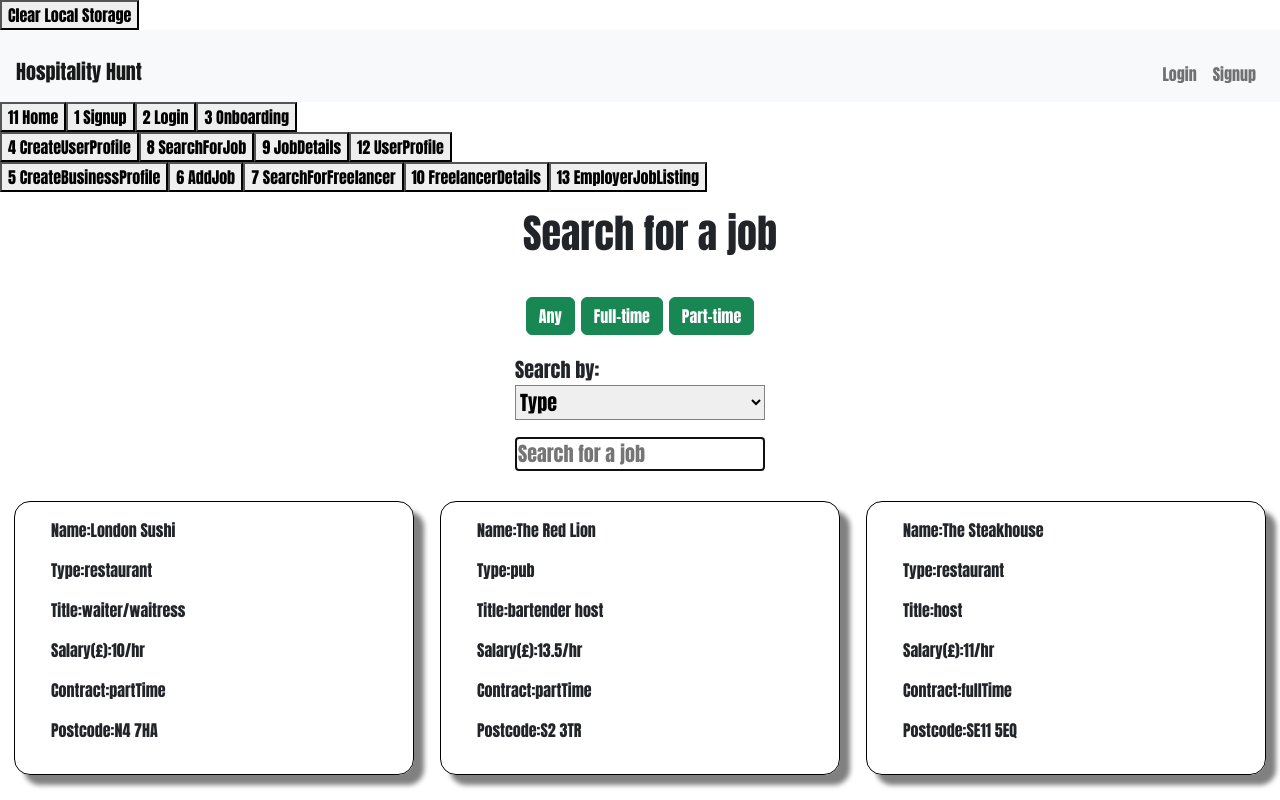
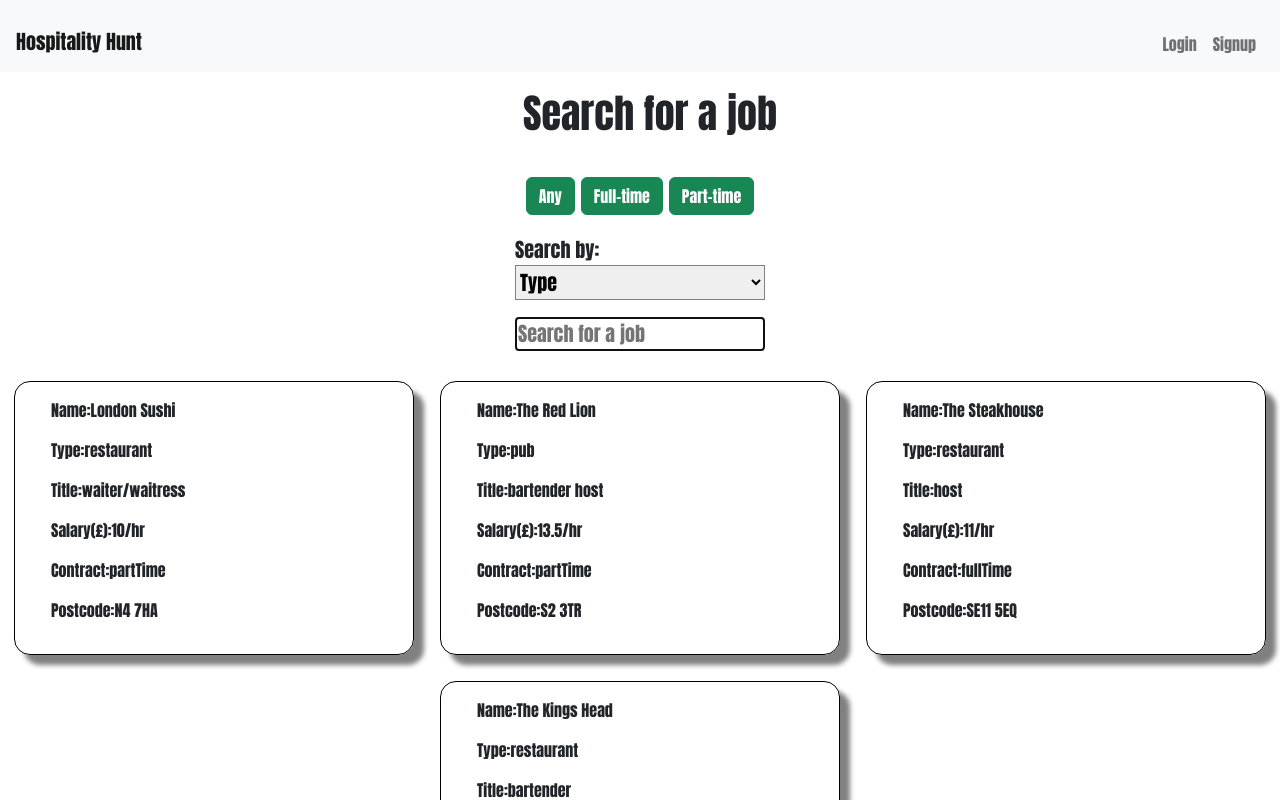
Before and after one commit to russell-gh/hospitality-hunt, a React (Create React App) app: page / in a window 1280 px wide. Shown: the top 800 px of the page. Built offline with nearby package versions, Linux system fonts and the light colour scheme.

Commit message:
added debug mode

```diff
--- a/src/App.js
+++ b/src/App.js
@@ -26,13 +26,19 @@
 export default function App() {
   const screenMode = useSelector(selectScreenMode);
   const dispatch = useDispatch();
+  const debugModeOn = false;
 
   return (
     <div>
-      <button onClick={() => localStorage.clear()}>Clear Local Storage</button>
+      {debugModeOn && (
+        <button onClick={() => localStorage.clear()}>
+          Clear Local Storage
+        </button>
+      )}
+
       {/* <WebcamContainer /> */}
       <Navigation /* Yahya */ />
-      <TestingNav />
+      {debugModeOn && <TestingNav />}
 
       <main>
         {screenMode === 1 && <Signup /> /* Stuart tidy up*/}
```
